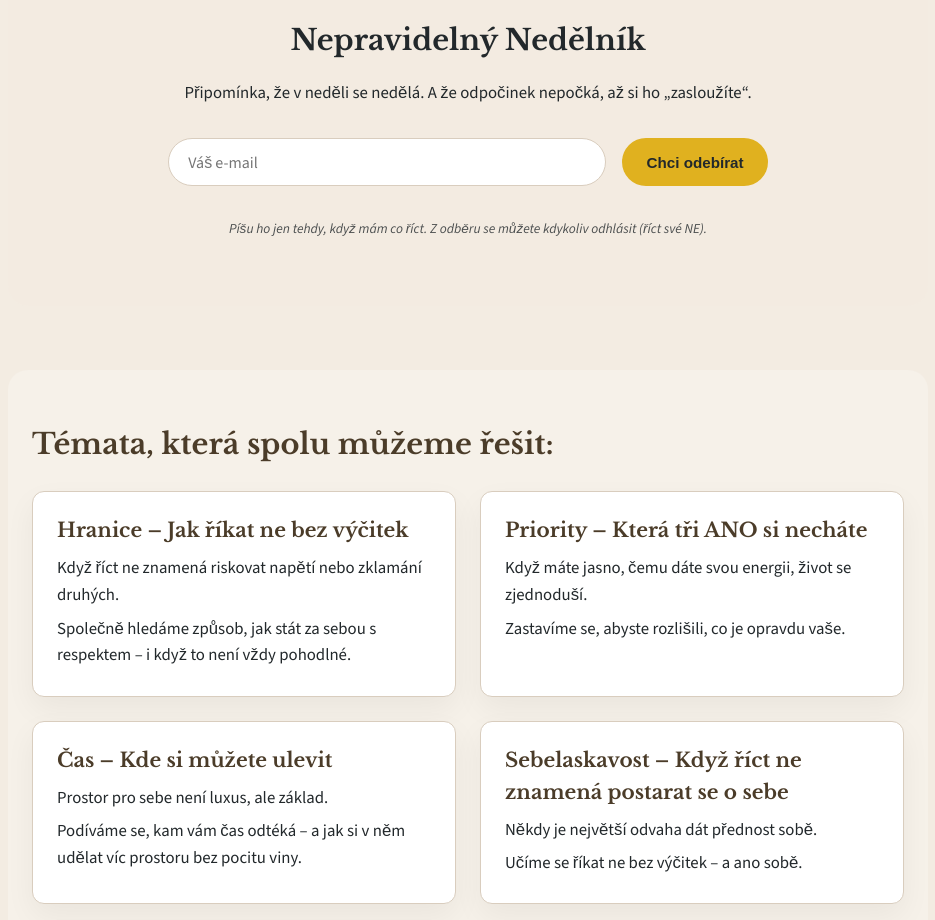
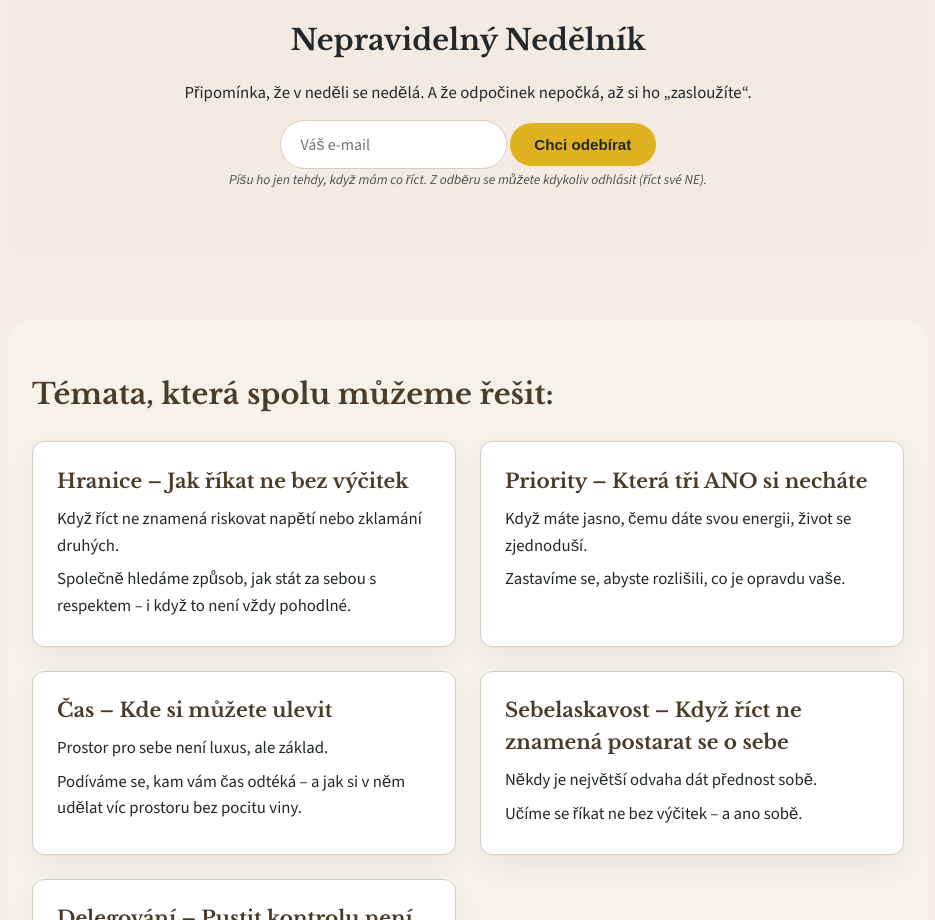
Before and after one commit to chovancovak/silane, an Eleventy site: page index.html in a window 1280 px wide. Shown: the part 1620-2540 px from the top of the page, without its empty margins (172-1107 px from the left). Built offline with nearby package versions, Linux system fonts and the light colour scheme; Eleventy itself is replaced by a stand-in of ours; files that its build step writes are made by us from their sources.

Commit message:
vyladeni formulare k Nedelniku

```diff
--- a/index.html
+++ b/index.html
@@ -62,16 +62,12 @@ layout: layouts/homepage.njk
       <p>Připomínka, že v neděli se nedělá. A že odpočinek nepočká, až si ho „zasloužíte“.</p>
 
 
-      <form action="https://silane.ecomailapp.cz/public/subscribe/2" method="post" class="newsletter__form">
-        <input type="hidden" name="hash" value="2bb287d15897fe2f9d89c882af9a3a8b">
-
+      <form action="https://silane.ecomailapp.cz/public/subscribe/2/2bb287d15897fe2f9d89c882af9a3a8b" method="post"  class="newsletter__form">
+        <input type="email" name="email" placeholder="Váš e-mail" required class="newsletter__input">
+        <input type="hidden" name="after_subscribe_url" value="https://silane.cz/potvrdte/">
         <input type="hidden" name="id" value="2">
-
-        <input type="hidden" name="after_subscribe_url" value="https://silane.cz/potvrdte/">
-
-        <input type="email" name="email" placeholder="Váš e-mail" required class="newsletter__input">
         <button type="submit" class="button button--primary">Chci odebírat</button>
-    </form>
+      </form>
 
       <p class="newsletter__note">Píšu ho jen tehdy, když mám co říct. Z odběru se můžete kdykoliv odhlásit (říct své NE).</p>
     </div>
```
